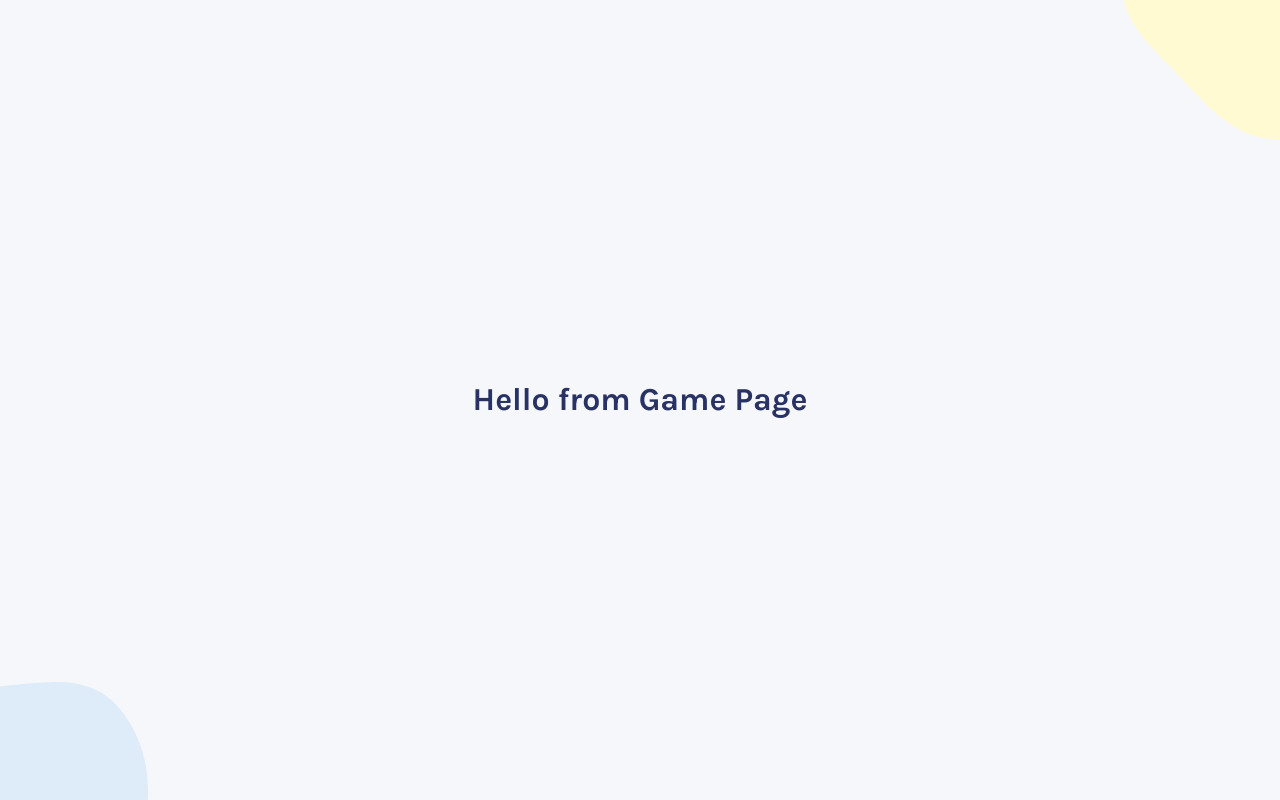
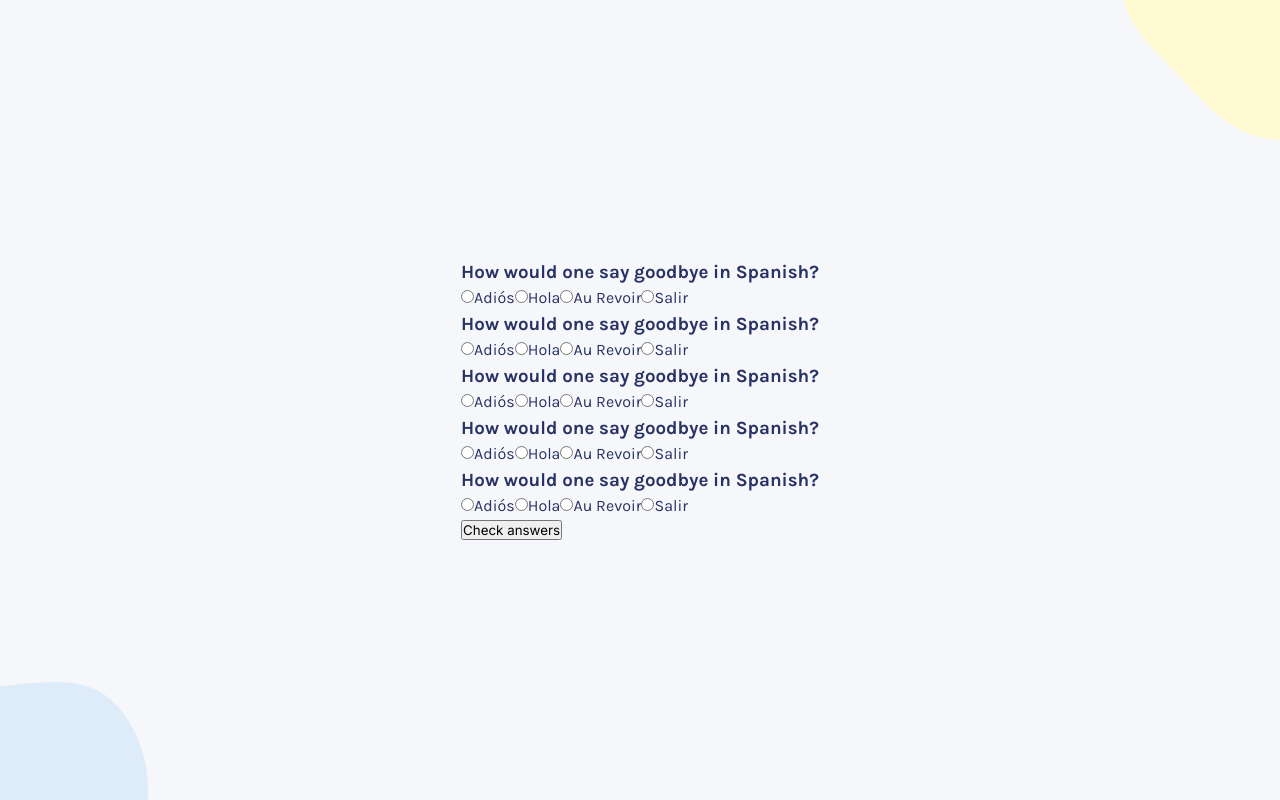
Before and after one commit to DiogoGDF/quizzical, a React (Vite) app: page / in a window 1280 px wide. Both pictures are taken after a click on the button "Start quiz". Built offline with nearby package versions, Linux system fonts and the light colour scheme.

Commit message:
feat: questions layout

```diff
--- a/src/components/GamePage.tsx
+++ b/src/components/GamePage.tsx
@@ -1,8 +1,15 @@
+import Question from "./Question";
+
 function GamePage() {
     return (
-        <>
-            <h1>Hello from Game Page</h1>
-        </>
+        <div className="game-page">
+            <Question />
+            <Question />
+            <Question />
+            <Question />
+            <Question />
+            <button>Check answers</button>
+        </div>
     );
 }
 
--- /dev/null
+++ b/src/components/Question.tsx
@@ -0,0 +1,27 @@
+function Question() {
+    return (
+        <section>
+            <h3>How would one say goodbye in Spanish?</h3>
+            <form>
+                <label>
+                    <input type="radio" name="option" />
+                    Adiós
+                </label>
+                <label>
+                    <input type="radio" name="option" />
+                    Hola
+                </label>
+                <label>
+                    <input type="radio" name="option" />
+                    Au Revoir
+                </label>
+                <label>
+                    <input type="radio" name="option" />
+                    Salir
+                </label>
+            </form>
+        </section>
+    );
+}
+
+export default Question;
```
